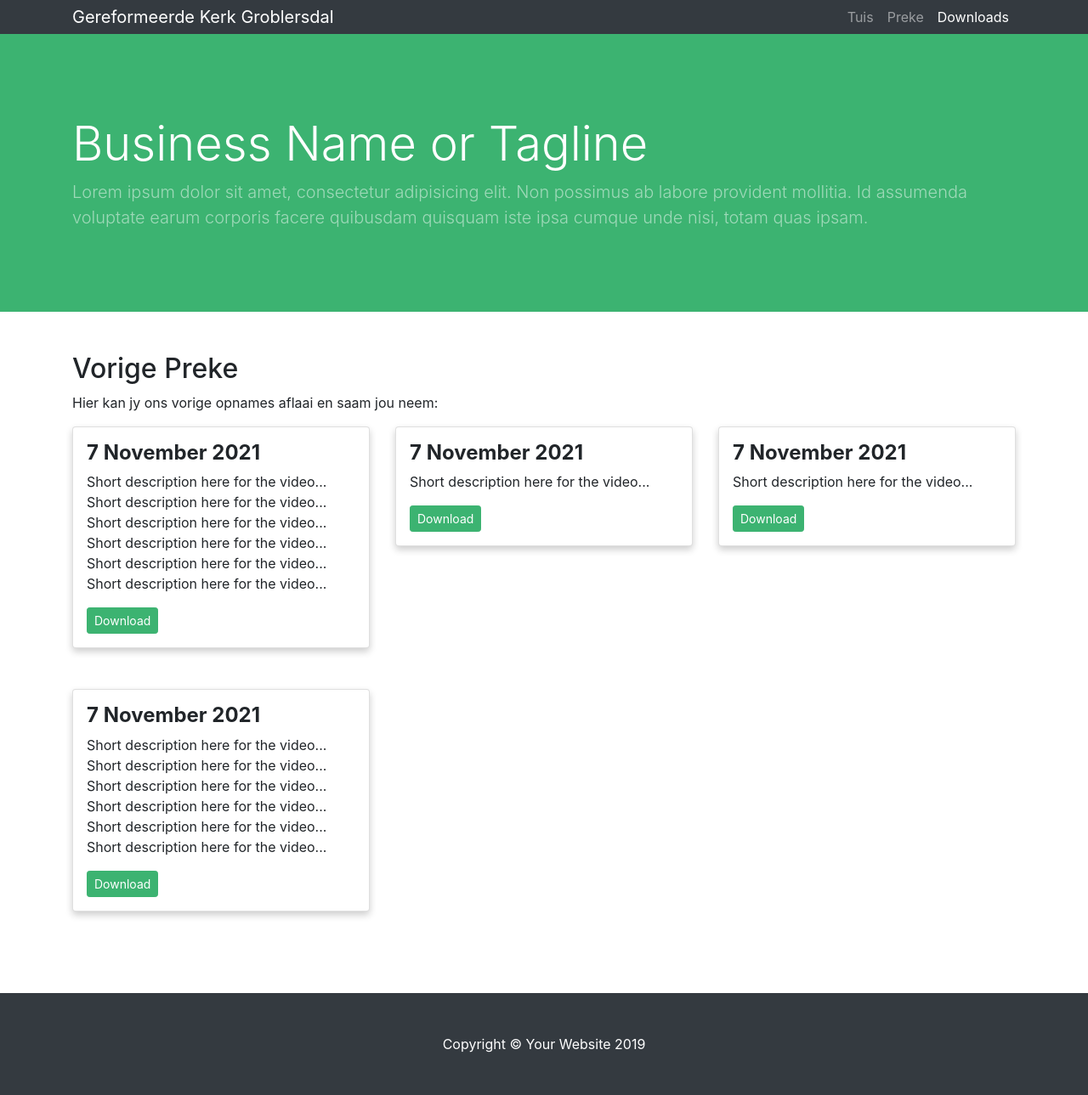
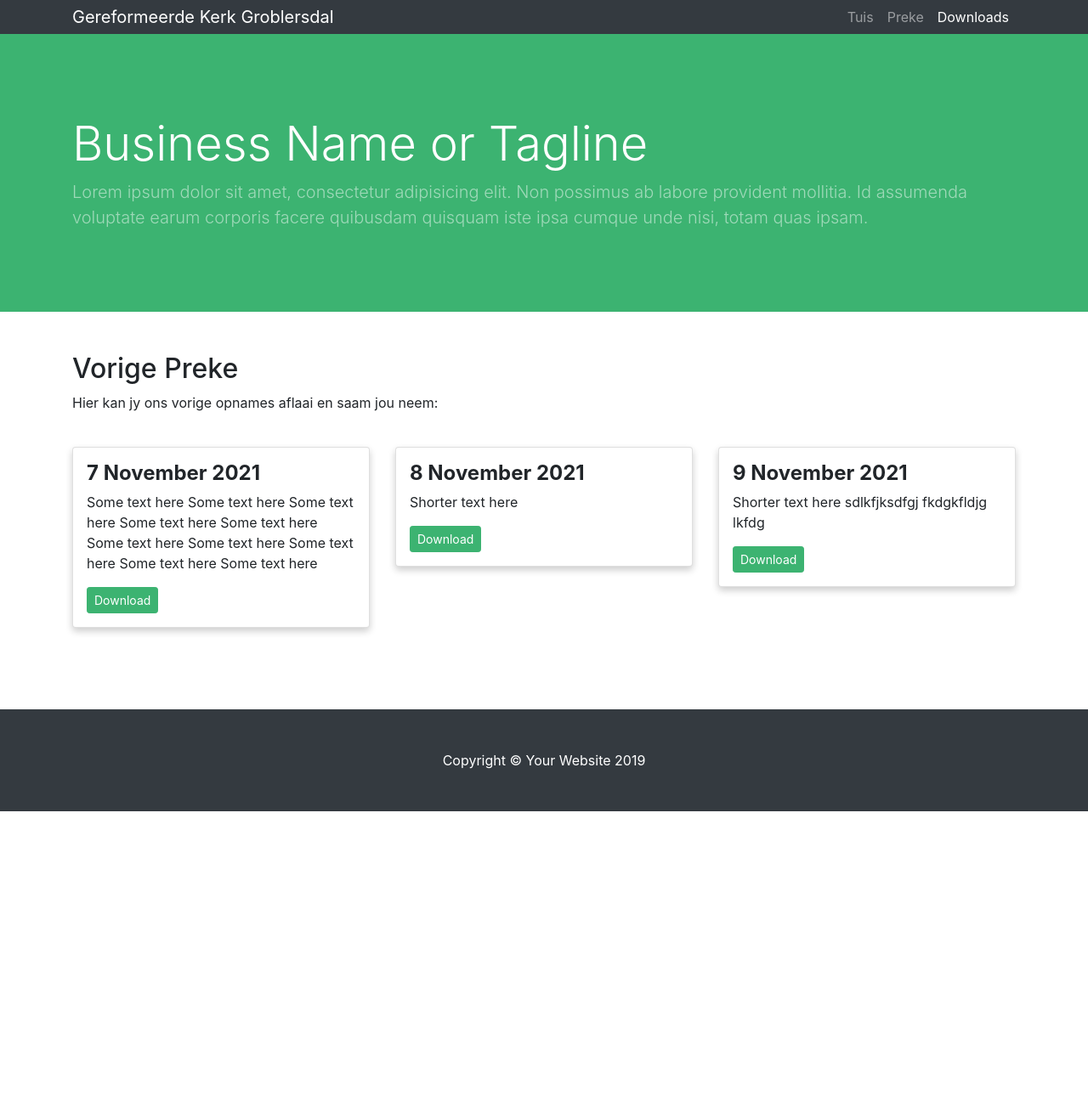
Before and after one commit to sharu725/business-frontpage, a Jekyll site: the page built from _pages/downloads.md, in a window 1280 px wide. Shown: the whole page at 85% size. Built offline with Jekyll 4.4.1, drawn with Linux system fonts in a browser that asks for light colours; nearby versions of some CDN libraries; library files that are not in the unit come from our copies; comment, search, counter and statistics services are not loaded; our own code applies the rules of GitHub Pages for plain Markdown files; after the commit the page ends 955 px from its top, so only the background shows below that.

Commit message:
Update downloads.md

```diff
--- a/_pages/downloads.md
+++ b/_pages/downloads.md
@@ -6,42 +6,18 @@ permalink: /downloads/
 ## Vorige Preke
 
 Hier kan jy ons vorige opnames aflaai en saam jou neem:
-
+<br>
+<br>
 <div class="row">
+{% for item in site.data.preke %}
   <div class="col-md-4 mb-5">
     <div class="card">
       <div class="card_container">
-        <h4><b>7 November 2021</b></h4>
-        <p>Short description here for the video... Short description here for the video... Short description here for the video... Short description here for the video... Short description here for the video... Short description here for the video...</p>
+        <h4><b>{{ item.title }}</b></h4>
+        <p>{{ item.description }}</p>
         <a class="btn btn-primary btn-sm" href="#">Download</a>
       </div>
     </div>
   </div>
-  <div class="col-md-4 mb-5">
-    <div class="card">
-      <div class="card_container">
-        <h4><b>7 November 2021</b></h4>
-        <p>Short description here for the video...</p>
-        <a class="btn btn-primary btn-sm" href="#">Download</a>
-      </div>
-    </div>
-  </div>
-  <div class="col-md-4 mb-5">
-    <div class="card">
-      <div class="card_container">
-        <h4><b>7 November 2021</b></h4>
-        <p>Short description here for the video...</p>
-        <a class="btn btn-primary btn-sm" href="#">Download</a>
-      </div>
-    </div>
-  </div>
-  <div class="col-md-4 mb-5">
-    <div class="card">
-      <div class="card_container">
-        <h4><b>7 November 2021</b></h4>
-        <p>Short description here for the video... Short description here for the video... Short description here for the video... Short description here for the video... Short description here for the video... Short description here for the video...</p>
-        <a class="btn btn-primary btn-sm" href="#">Download</a>
-      </div>
-    </div>
-  </div>
+{% endfor %}
 </div>
```
